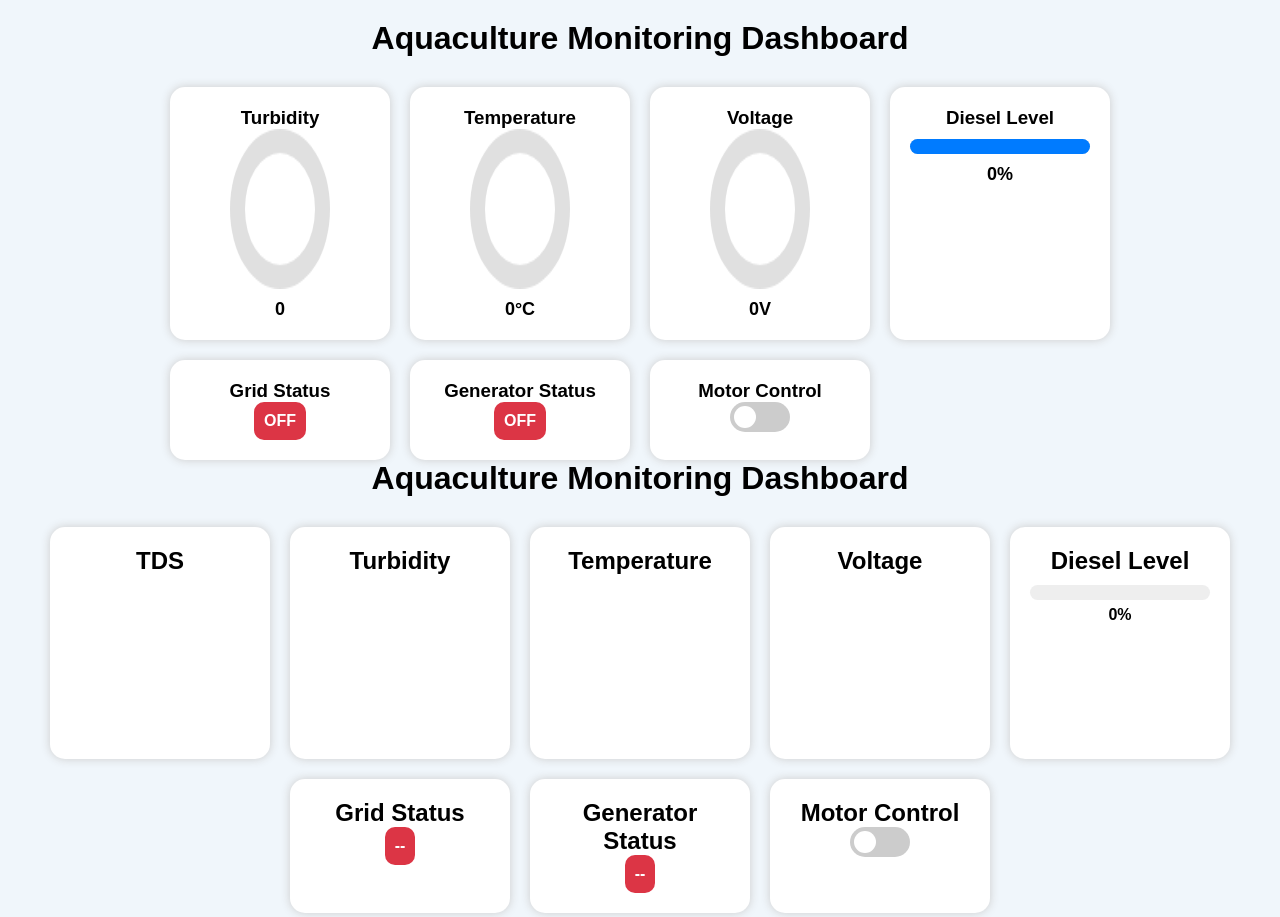
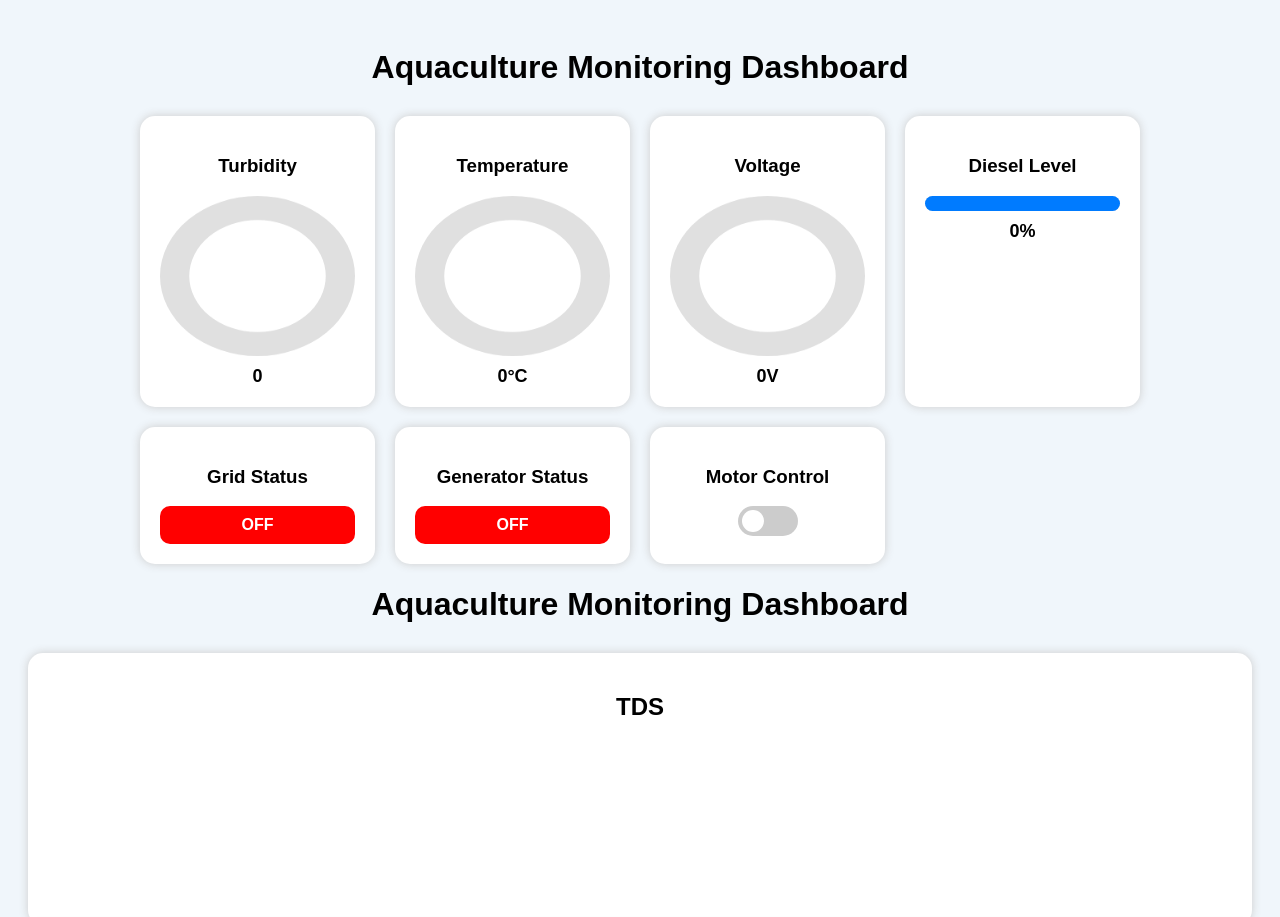
Before and after one commit to Mahesh-Karanam/aquaculture, a plain HTML site: page index.html in a window 1280 px wide. Shown: the top 917 px of the page. Drawn offline with nearby package versions, Linux system fonts and the light colour scheme; no server answers.

Commit message:
Update styles.css

```diff
--- a/styles.css
+++ b/styles.css
@@ -1,135 +1,179 @@
-/* General Reset */
-* {
-  margin: 0;
-  padding: 0;
-  box-sizing: border-box;
+body {
+
+      background: #f0f6fb;
+
+      font-family: Arial, sans-serif;
+
+      text-align: center;
+
+      padding: 20px;
+
     }
 
-body {
-  font-family: Arial, sans-serif;
-  background-color: #f8f9fa;
-  display: flex;
-  flex-direction: column;
-  align-items: center;
-  padding: 2rem;
+    h1 {
+
+      margin-bottom: 30px;
+
     }
 
-/* Page Title */
-h1 {
-  margin-bottom: 2rem;
-  font-size: 2rem;
+    .card-grid {
+
+      display: grid;
+
+      grid-template-columns: repeat(auto-fit, minmax(220px, 1fr));
+
+      gap: 20px;
+
+      margin: auto;
+
+      max-width: 1000px;
+
     }
 
-/* Dashboard Layout */
-.dashboard {
-  display: flex;
-  flex-wrap: wrap;
-  justify-content: center;
-  gap: 20px;
-  max-width: 1200px;
-  width: 100%;
+    .card {
+
+      background: white;
+
+      padding: 20px;
+
+      border-radius: 15px;
+
+      box-shadow: 0 0 10px #ccc;
+
     }
 
-/* Card Styling */
-.card {
-  background: white;
-  padding: 20px;
-  border-radius: 12px;
-  width: 220px;
-  box-shadow: 0 2px 10px rgba(0, 0, 0, 0.1);
-  text-align: center;
+    canvas {
+
+      height: 160px !important;
+
     }
 
-/* Chart Canvas */
-canvas {
-  width: 100px !important;
-  height: 100px !important;
-  margin: auto;
+    .gauge-value {
+
+      font-size: 18px;
+
+      font-weight: bold;
+
+      margin-top: 10px;
+
     }
 
-/* Diesel Level */
-progress {
-  width: 100%;
-  height: 15px;
-  margin-top: 10px;
+    .status {
+
+      padding: 10px;
+
       border-radius: 10px;
+
+      font-weight: bold;
+
+      color: white;
+
     }
 
-progress::-webkit-progress-bar {
-  background-color: #eee;
-  border-radius: 10px;
+    .on {
+
+      background-color: green;
+
     }
 
-progress::-webkit-progress-value {
-  background-color: #007bff;
-  border-radius: 10px;
+    .off {
+
+      background-color: red;
+
     }
 
-#dieselText {
-  display: block;
-  margin-top: 5px;
-  font-weight: bold;
+    .diesel-bar {
+
+      width: 100%;
+
+      height: 15px;
+
+      background: #ddd;
+
+      border-radius: 10px;
+
+      margin: 10px 0;
+
+      position: relative;
+
     }
 
-/* Status Indicators */
-.status {
-  padding: 5px 10px;
-  border-radius: 5px;
-  color: white;
-  font-weight: bold;
-  display: inline-block;
+    .diesel-fill {
+
+      height: 100%;
+
+      background: #007bff;
+
+      border-radius: 10px;
+
     }
 
-.status.on {
-  background-color: #28a745;
-}
+    .switch {
 
-.status.off {
-  background-color: #dc3545;
-}
+      position: relative;
 
-/* Toggle Switch */
-.switch {
-  position: relative;
       display: inline-block;
-  width: 50px;
-  height: 24px;
+
+      width: 60px;
+
+      height: 30px;
+
     }
 
     .switch input {
+
       opacity: 0;
+
       width: 0;
+
       height: 0;
+
     }
 
     .slider {
+
       position: absolute;
-  cursor: not-allowed;
-  top: 0;
-  left: 0;
-  right: 0;
-  bottom: 0;
+
+      cursor: pointer;
+
+      top: 0; left: 0;
+
+      right: 0; bottom: 0;
+
       background-color: #ccc;
-  border-radius: 24px;
+
       transition: 0.4s;
+
+      border-radius: 34px;
+
     }
 
     .slider:before {
+
       position: absolute;
+
       content: "";
-  height: 18px;
-  width: 18px;
-  left: 3px;
-  bottom: 3px;
+
+      height: 22px; width: 22px;
+
+      left: 4px; bottom: 4px;
+
       background-color: white;
+
+      transition: 0.4s;
+
       border-radius: 50%;
-  transition: 0.4s;
+
     }
 
     input:checked + .slider {
-  background-color: #28a745;
+
+      background-color: #2196F3;
+
     }
 
     input:checked + .slider:before {
+
       transform: translateX(26px);
+
     }
```
Lines whose indentation alone changed are shown as unchanged.
